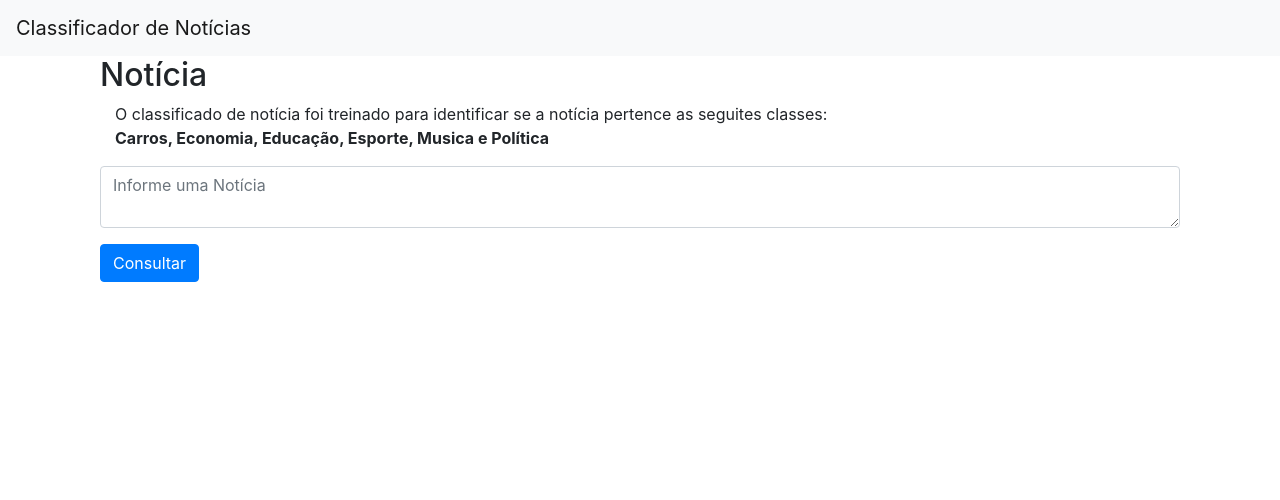
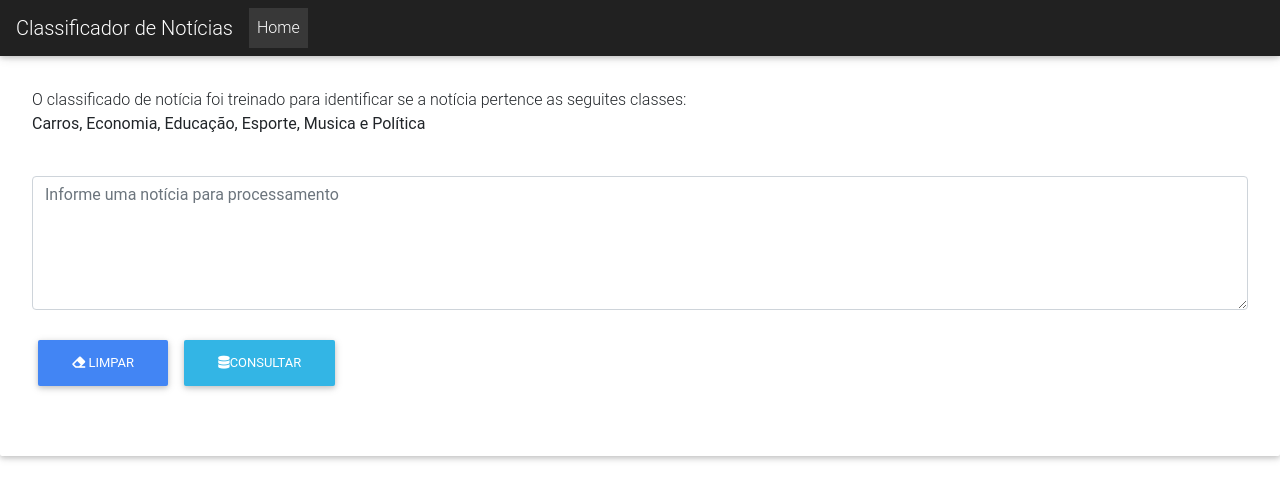
Before and after one commit to MieleSantos/classificador-noticia-app, a Flask app: page / in a window 1280 px wide. Shown: the top 500 px of the page. Run offline with Flask 2, Linux system fonts and the light colour scheme; some libraries are stand-ins or nearby versions.

Commit message:
melhorando o front

```diff
--- a/app.py
+++ b/app.py
@@ -3,19 +3,30 @@
 
 app = Flask(__name__)
 
-@app.route("/", methods=['GET','POST'])
+@app.route("/")
 def index():
+    return render_template('index.html' )
 
-    predictin =''
+    # predictin =''
+    # if request.method == 'POST':
+
+    #     query = request.form['query']
+    #     if query:
+    #         predictin = process_model(query)
+    #         return render_template('index.html',predictin=predictin)
+    # else:
+    #     return render_template('index.html' )
+
+
+@app.route("/process", methods=['GET','POST'])
+def process():
+
     if request.method == 'POST':
 
         query = request.form['query']
-        if query:
-            predictin = process_model(query)
-            return render_template('index.html',predictin=predictin)
-    else:
-        return render_template('index.html' )
+        predictin = process_model(query)
 
+    return render_template('result.html', query=query ,predictin=predictin)
 
 
 def process_model(query):
--- a/templates/base.html
+++ /dev/null
@@ -1,31 +0,0 @@
-<!doctype html>
-<html lang="pt-br">
-  <head>
-    <!-- Required meta tags -->
-    <meta charset="utf-8">
-    <meta name="viewport" content="width=device-width, initial-scale=1, shrink-to-fit=no">
-
-    <!-- Bootstrap CSS -->
-    <link rel="stylesheet" href="https://stackpath.bootstrapcdn.com/bootstrap/4.3.1/css/bootstrap.min.css" integrity="sha384-ggOyR0iXCbMQv3Xipma34MD+dH/1fQ784/j6cY/iJTQUOhcWr7x9JvoRxT2MZw1T" crossorigin="anonymous">
-
-    <title>{% block title %} {% endblock %}</title>
-  </head>
-  <body>
-    <nav class="navbar navbar-expand-md navbar-light bg-light">
-        <a class="navbar-brand" href="{{ url_for('index')}}">Classificador de Notícias</a>
-        <button class="navbar-toggler" type="button" data-toggle="collapse" data-target="#navbarNav" aria-controls="navbarNav" aria-expanded="false" aria-label="Toggle navigation">
-            <span class="navbar-toggler-icon"></span>
-        </button>
-
-    </nav>
-    <div class="container">
-        {% block content %} {% endblock %}
-    </div>
-
-    <!-- Optional JavaScript -->
-    <!-- jQuery first, then Popper.js, then Bootstrap JS -->
-    <script src="https://code.jquery.com/jquery-3.3.1.slim.min.js" integrity="sha384-q8i/X+965DzO0rT7abK41JStQIAqVgRVzpbzo5smXKp4YfRvH+8abtTE1Pi6jizo" crossorigin="anonymous"></script>
-    <script src="https://cdnjs.cloudflare.com/ajax/libs/popper.js/1.14.7/umd/popper.min.js" integrity="sha384-UO2eT0CpHqdSJQ6hJty5KVphtPhzWj9WO1clHTMGa3JDZwrnQq4sF86dIHNDz0W1" crossorigin="anonymous"></script>
-    <script src="https://stackpath.bootstrapcdn.com/bootstrap/4.3.1/js/bootstrap.min.js" integrity="sha384-JjSmVgyd0p3pXB1rRibZUAYoIIy6OrQ6VrjIEaFf/nJGzIxFDsf4x0xIM+B07jRM" crossorigin="anonymous"></script>
-  </body>
-</html>
--- a/templates/index.html
+++ b/templates/index.html
@@ -1,28 +1,74 @@
-{% extends 'base.html' %}
+<!doctype html>
+<html lang="pt-br">
+  <head>
+    <!-- Required meta tags -->
+    <meta charset="utf-8">
+    <meta name="viewport" content="width=device-width, initial-scale=1, shrink-to-fit=no">
 
-{% block content %}
+    <!-- Bootstrap CSS -->
+    <link rel="stylesheet" href="https://stackpath.bootstrapcdn.com/bootstrap/4.3.1/css/bootstrap.min.css" integrity="sha384-ggOyR0iXCbMQv3Xipma34MD+dH/1fQ784/j6cY/iJTQUOhcWr7x9JvoRxT2MZw1T" crossorigin="anonymous">
+    <style type="text/css">
 
-<div class="container">
-    <h2>{% block title %} Notícia {% endblock %}</h2>
+        .main-section{
+        margin:0 auto;
+        padding: 20px;
+        margin-top: 100px;
+        background-color: #fff;
+        box-shadow: 0px 0px 20px #c1c1c1;
+        }
+        #custom_card{
+            background-color:grey;
+            color:#fff;
+            padding:10px;
+        }
+        #custom_card2{
+            background-color:#383838;
+            color:#fff;
+            padding:10px;
+        }
+    </style>
+    <!-- Font Awesome -->
+    <link rel="stylesheet" href="https://use.fontawesome.com/releases/v5.7.0/css/all.css">
+    <!-- Bootstrap core CSS -->
+    <link href="https://cdnjs.cloudflare.com/ajax/libs/twitter-bootstrap/4.2.1/css/bootstrap.min.css" rel="stylesheet">
+    <!-- Material Design Bootstrap -->
+    <link href="https://cdnjs.cloudflare.com/ajax/libs/mdbootstrap/4.7.3/css/mdb.min.css" rel="stylesheet">
+    <title>Classificador de Noticias</title>
+  </head>
+  <body>
+    <nav class="navbar navbar-expand-md navbar-dark fixed-top bg-dark">
+      <a class="navbar-brand" href="/">Classificador de Notícias</a>
+      <button class="navbar-toggler" type="button" data-toggle="collapse" data-target="#navbarsExampleDefault" aria-controls="navbarsExampleDefault" aria-expanded="false" aria-label="Toggle navigation">
+        <span class="navbar-toggler-icon"></span>
+      </button>
 
-    <p class="container">O classificado de notícia foi treinado para identificar se a notícia pertence as seguites classes:<br> <b>Carros, Economia, Educação, Esporte, Musica e Política </b></p>
+      <div class="collapse navbar-collapse" id="navbarsExampleDefault">
+        <ul class="navbar-nav mr-auto">
+          <li class="nav-item active">
+            <a class="nav-link" href="/">Home <span class="sr-only">(current)</span></a>
+          </li>
+        </ul>
 
-    <form method="post">
+      </div>
+    </nav>
 
-        <div class="form-group">
-            <textarea name="query" placeholder="Informe uma Notícia"
-                    class="form-control">{{ request.form['query'] }}</textarea>
-        </div>
-        <div class="form-group">
-            <button type="submit" class="btn btn-primary">Consultar</button>
-        </div>
-    </form>
 
-</div>
-{% if predictin %}
+    <div class="jumbotron">
+    <br>
+    <p >O classificado de notícia foi treinado para identificar se a notícia pertence as seguites classes:<br> <b>Carros, Economia, Educação, Esporte, Musica e Política </b></p>
 
-    <label><b>Resultado da classificação:</b> {{ predictin }} </label>
+    <br>
+        <form method="POST" action="{{ url_for('process')}}" >
 
-{%endif%}
+            <textarea  rows="5" cols="5" placeholder="Informe uma notícia para processamento" required="true" name="query" class="form-control"></textarea>
+            <dic class="container">
+                <br>
+                <button type="reset" class="btn btn-primary"><i class="fa fa-eraser"></i> Limpar</button>
+                <button type="submit" class="btn btn-info"> <i class="fa fa-database"></i>Consultar</button>
+            </div>
+        </form>
 
-{% endblock %}
+    </div>
+
+</body>
+</html>
```
Also changed, not shown: templates/result.html (added, +67 -0 lines).
